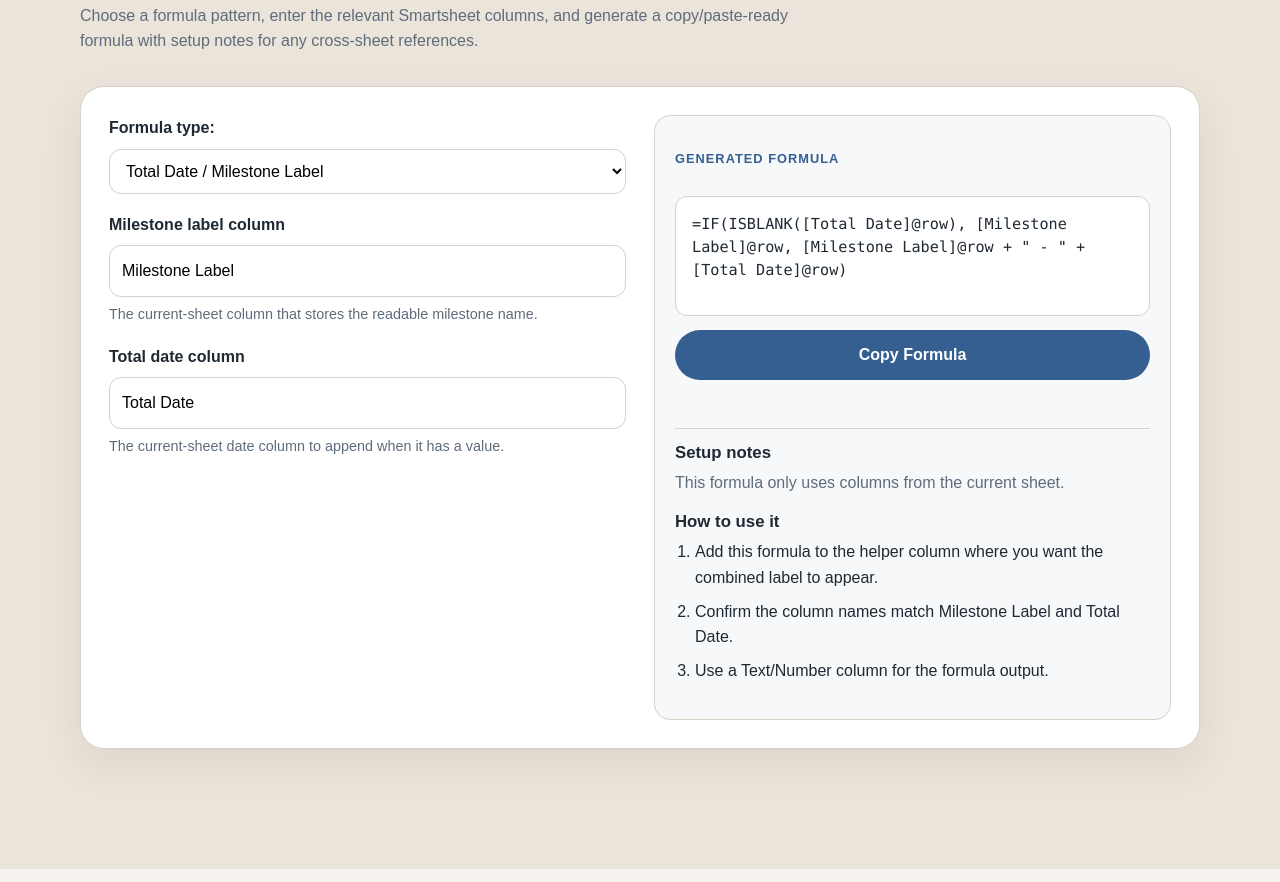
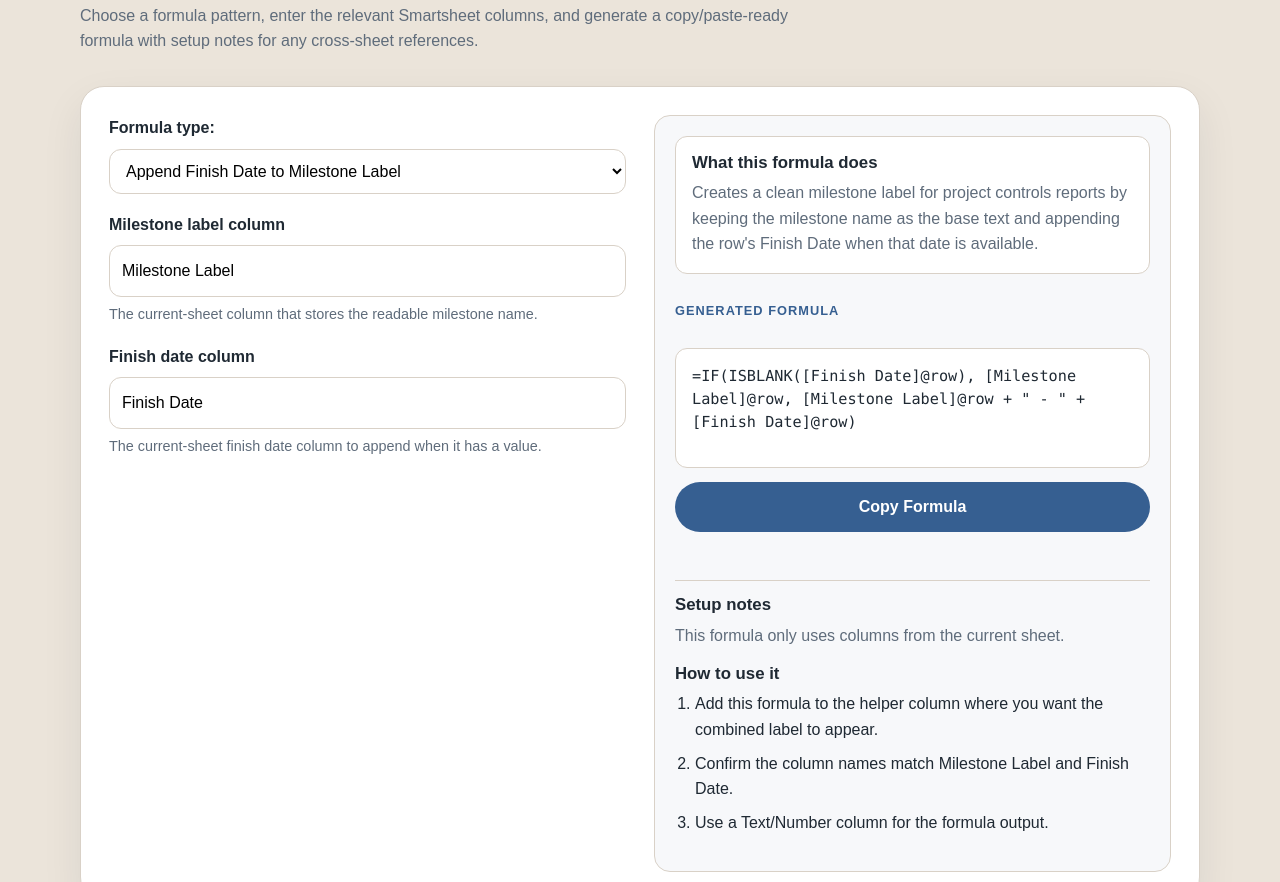
Before and after one commit to nckalx/ai-portfolio-site, a plain HTML site: page index.html in a window 1280 px wide. Shown: the part 3137-4019 px from the top of the page. Drawn offline with Linux system fonts and the light colour scheme.

Commit message:
Improve Smartsheet formula builder guidance

```diff
--- a/css/styles.css
+++ b/css/styles.css
@@ -305,6 +305,23 @@ select {
   border-radius: 16px;
 }
 
+.formula-explanation {
+  padding: 16px;
+  background: #ffffff;
+  border: 1px solid var(--border);
+  border-radius: 12px;
+}
+
+.formula-explanation h3 {
+  margin-bottom: 8px;
+  font-size: 1.05rem;
+}
+
+.formula-explanation p {
+  margin: 0;
+  color: var(--muted);
+}
+
 .formula-output {
   min-height: 120px;
   margin: 0;
--- a/index.html
+++ b/index.html
@@ -150,7 +150,7 @@
             <div class="builder-field">
               <label for="formulaType">Formula type:</label>
               <select id="formulaType">
-                <option value="totalDateLabel">Total Date / Milestone Label</option>
+                <option value="appendFinishDateLabel">Append Finish Date to Milestone Label</option>
                 <option value="scheduleMovedWorkdays">Schedule Moved in Workdays</option>
                 <option value="twoCriteriaLookup">Cross-Sheet Two-Criteria Lookup</option>
                 <option value="checkboxMatch">Checkbox Based on Cross-Sheet Match</option>
@@ -162,6 +162,10 @@
           </form>
 
           <div class="formula-output-panel">
+            <div class="formula-explanation">
+              <h3>What this formula does</h3>
+              <p id="formulaExplanation"></p>
+            </div>
             <p class="formula-type">Generated Formula</p>
             <pre id="generatedFormula" class="formula-output"></pre>
             <button id="copyFormulaButton" class="button primary" type="button">Copy Formula</button>
--- a/js/app.js
+++ b/js/app.js
@@ -22,7 +22,9 @@ const scheduleData = [
 ];
 
 const formulaBuilderConfigs = {
-  totalDateLabel: {
+  appendFinishDateLabel: {
+    explanation:
+      "Creates a clean milestone label for project controls reports by keeping the milestone name as the base text and appending the row's Finish Date when that date is available.",
     fields: [
       {
         id: "milestoneLabelColumn",
@@ -31,17 +33,17 @@ const formulaBuilderConfigs = {
         help: "The current-sheet column that stores the readable milestone name."
       },
       {
-        id: "totalDateColumn",
-        label: "Total date column",
-        defaultValue: "Total Date",
-        help: "The current-sheet date column to append when it has a value."
+        id: "finishDateColumn",
+        label: "Finish date column",
+        defaultValue: "Finish Date",
+        help: "The current-sheet finish date column to append when it has a value."
       }
     ],
     buildFormula(values) {
       return (
-        `=IF(ISBLANK(${rowColumn(values.totalDateColumn)}), ` +
+        `=IF(ISBLANK(${rowColumn(values.finishDateColumn)}), ` +
         `${rowColumn(values.milestoneLabelColumn)}, ` +
-        `${rowColumn(values.milestoneLabelColumn)} + " - " + ${rowColumn(values.totalDateColumn)})`
+        `${rowColumn(values.milestoneLabelColumn)} + " - " + ${rowColumn(values.finishDateColumn)})`
       );
     },
     getReferences() {
@@ -50,12 +52,14 @@ const formulaBuilderConfigs = {
     getInstructions(values) {
       return [
         `Add this formula to the helper column where you want the combined label to appear.`,
-        `Confirm the column names match ${values.milestoneLabelColumn} and ${values.totalDateColumn}.`,
+        `Confirm the column names match ${values.milestoneLabelColumn} and ${values.finishDateColumn}.`,
         `Use a Text/Number column for the formula output.`
       ];
     }
   },
   scheduleMovedWorkdays: {
+    explanation:
+      "Calculates how many weekdays a milestone moved between its original date and revised date, giving project controls teams a quick schedule variance value for reporting.",
     fields: [
       {
         id: "originalDateColumn",
@@ -91,6 +95,8 @@ const formulaBuilderConfigs = {
     }
   },
   twoCriteriaLookup: {
+    explanation:
+      "Looks up a value from another Smartsheet sheet only when two current-row criteria match the source sheet, which is useful for pulling the correct forecast date, owner, status, or control value from a master project source.",
     fields: [
       {
         id: "lookupCurrentCriteriaOneColumn",
@@ -182,6 +188,8 @@ const formulaBuilderConfigs = {
     }
   },
   checkboxMatch: {
+    explanation:
+      "Checks a box when the current row has a matching value in another sheet, helping teams flag milestones that are tied to an external log, action tracker, or control register.",
     fields: [
       {
         id: "checkboxCurrentMatchColumn",
@@ -229,6 +237,8 @@ const formulaBuilderConfigs = {
     }
   },
   rioIdLookup: {
+    explanation:
+      "Finds the related Risk, Issue, or Opportunity ID from a RIO log by matching the current milestone ID, so project teams can connect schedule rows back to their active risk and issue records.",
     fields: [
       {
         id: "rioCurrentIdColumn",
@@ -505,12 +515,14 @@ function renderReferenceInstructions(config, values) {
 function renderFormulaBuilderOutput() {
   const formulaType = document.getElementById("formulaType").value;
   const config = formulaBuilderConfigs[formulaType];
+  const formulaExplanation = document.getElementById("formulaExplanation");
   const generatedFormula = document.getElementById("generatedFormula");
   const copyFormulaButton = document.getElementById("copyFormulaButton");
   const copyFormulaStatus = document.getElementById("copyFormulaStatus");
   const values = getFormulaValues(config);
   const missingFields = getMissingFields(config, values);
 
+  formulaExplanation.textContent = config.explanation;
   copyFormulaStatus.textContent = "";
 
   if (missingFields.length > 0) {
```
